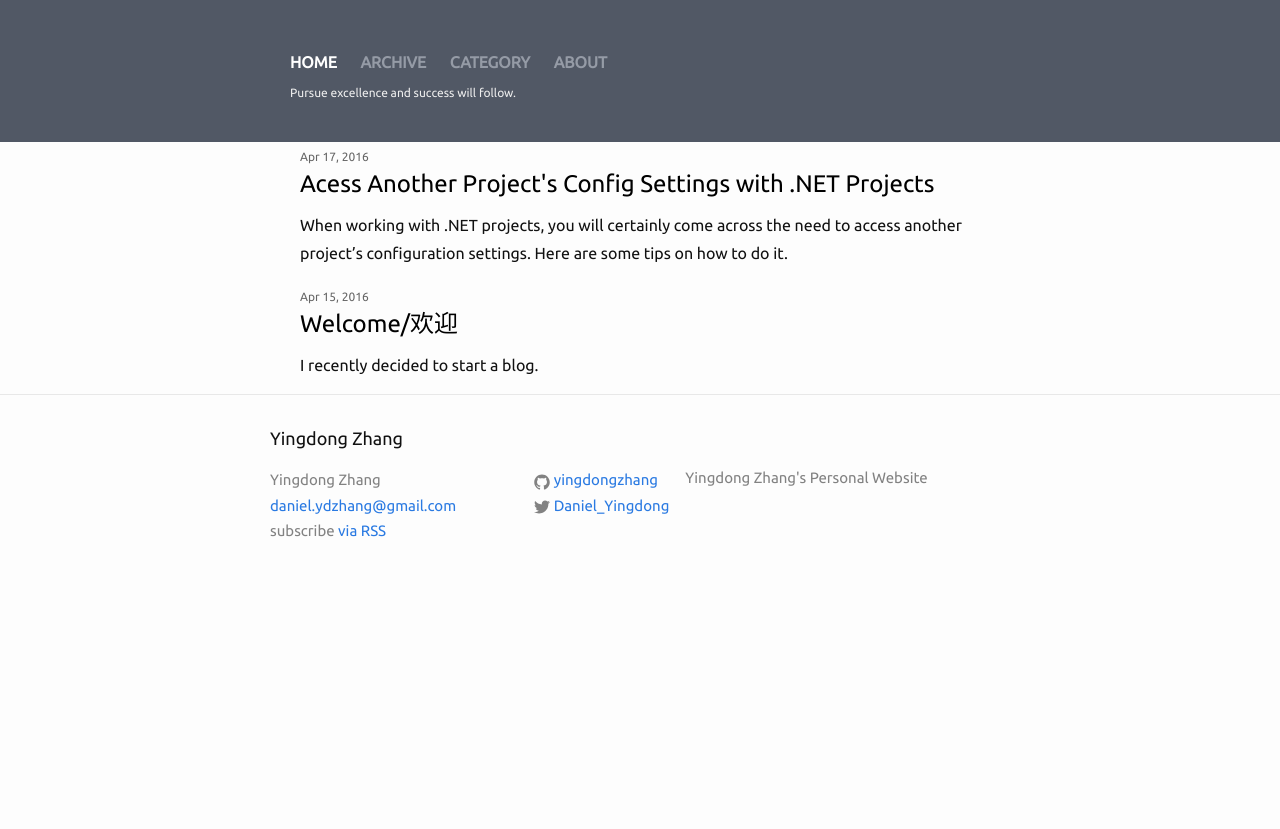
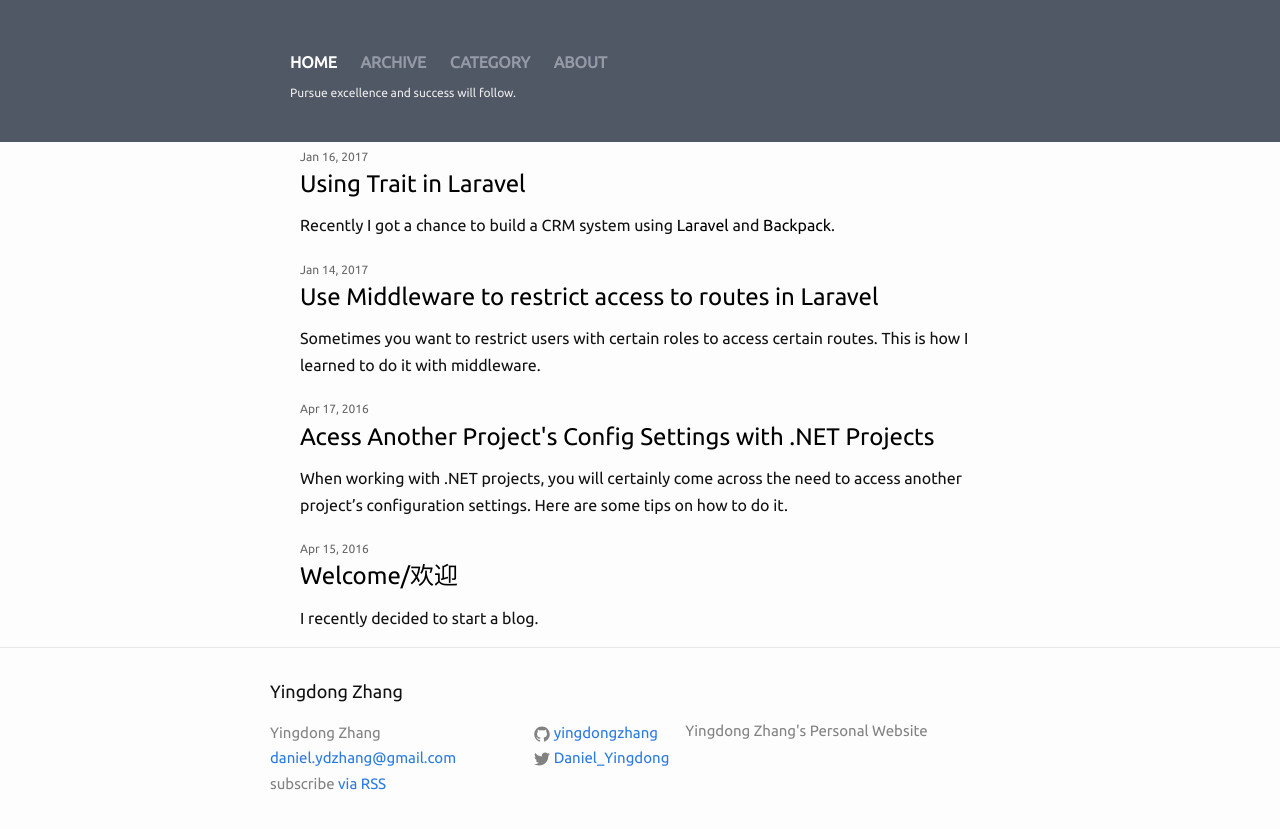
Before and after one commit to yingdongzhang/yingdongzhang.github.io, a Jekyll site: the page built from index.html, in a window 1280 px wide. Shown: the top 829 px of the page. Built offline with Jekyll 4.4.1, drawn with Linux system fonts in a browser that asks for light colours; part of the change alters nothing that is shown.

Commit message:
content: new laravel and laravel backpack posts

````diff
--- a/_config.yml
+++ b/_config.yml
@@ -15,7 +15,7 @@ baseurl: "" # the subpath of your site, e.g. /blog
 url: "http://yingdongzhang.github.io/" # the base hostname & protocol for your site
 twitter_username: Daniel_Yingdong
 github_username:  yingdongzhang
-categories: ["post", ".NET", "diary", "中文"]
+categories: ["post", ".NET", "diary", "中文", "php", "Laravel"]
 
 # Build settings
 markdown: kramdown
--- /dev/null
+++ b/_posts/2017-01-14-use-middleware-to-restrict-access-to-routes-in-laravel.markdown
@@ -0,0 +1,76 @@
+---
+layout: post
+title:  "Use Middleware to restrict access to routes in Laravel"
+date:   2017-01-14 20:30:30 +1100
+categories: [post,php,Laravel]
+comments: true
+---
+
+Sometimes you want to restrict users with certain roles to access certain routes. This is how I learned to do it with middleware.
+
+Consider the situation where you don't want users with role `user` to access the following routes: "permission", "user", and "role", only users with role `admin` can access them.
+
+In Laravel you can do this by creating a middleware, and apply it on the routes you want to perform role check.
+
+The following example is using [Backpack](https://backpackforlaravel.com/) and [Backpack PermissionManager](https://github.com/Laravel-Backpack/PermissionManager).
+
+First I created a middleware called `RoleMiddleware`. And the code is quite simple:
+
+```
+<?php
+
+namespace App\Http\Middleware;
+
+use Closure;
+use Auth;
+
+class RoleMiddleware
+{
+    /**
+     * Handle an incoming request.
+     *
+     * @param  \Illuminate\Http\Request  $request
+     * @param  \Closure  $next
+     * @return mixed
+     */
+    public function handle($request, Closure $next, ...$roles)
+    {
+        if (! $request->user()->hasAnyRole($roles)) {
+            abort(403);
+        }
+
+        return $next($request);
+    }
+}
+```
+
+In my usage the third parameter is an array of roles but it can also be a single variable if it suits your needs. Don't forget to register your middleware in `Kernel.php`:
+
+```
+protected $routeMiddleware = [
+    ...
+    'role' => \App\Http\Middleware\RoleMiddleware::class,
+];
+```
+
+Then in my routes file, I can restrict the access for certain roles by doing:
+
+```
+Route::group(['middleware' => 'role:super admin,admin'], function () {
+    CRUD::resource('permission', '\Backpack\PermissionManager\app\Http\Controllers\PermissionCrudController');
+    CRUD::resource('user', '\Backpack\PermissionManager\app\Http\Controllers\UserCrudController');
+    CRUD::resource('role', '\Backpack\PermissionManager\app\Http\Controllers\RoleCrudController');
+});
+```
+
+Here I say for the following routes only users with role `super admin` and/or `admin` can access the following routes. Then it hits the middleware, the variable `$roles` will be `['super admin', 'admin']`
+
+Of course you still want both normal users and admins to access the non-sensitive areas of your application. In this case you simply apply the same logic on the other routes:
+
+```
+Route::group(['middleware' => 'role:super admin,admin,user'], function () {
+    Route::get('dashboard', '\Backpack\Base\app\Http\Controllers\AdminController@dashboard');
+    CRUD::resource('contact', '\App\Http\Controllers\Admin\ContactCrudController');
+    // ... any other route that is public to every role
+});
+```
--- /dev/null
+++ b/_posts/2017-01-16-using-trait-in-laravel.markdown
@@ -0,0 +1,82 @@
+---
+layout: post
+title:  "Using Trait in Laravel"
+date:   2017-01-16 21:48:30 +1100
+categories: [post,php,Laravel]
+comments: true
+---
+
+Recently I got a chance to build a CRM system using [Laravel](https://laravel.com/) and [Backpack](https://backpackforlaravel.com/).
+
+When building the CRM, I learned how to use Trait in PHP. Trait is a feature introduced in PHP 5.4 that let you create a mixin class which can be added to any other class you want. It can't be instantiated or extended, you simply use it. Literally, you just `use` it, and everything in it becomes a part of the class that uses it.
+
+In my case I wanted to setup permissions to each CRUD functionality based on user's role. If the role has read permission, I want to enable `list` and `show` access in Backpack. If the role has write permission, I want to enable `create` and `update`, so on and so forth.
+
+In Backpack you can setup the access in a CRUD controller by doing:
+
+```
+$this->crud->allowAccess(['list', 'show']);
+$this->crud->denyAccess(['create', 'update', 'delete']);
+```
+
+Considering that I have 5 CRUD controllers for all my models, I don't want to repeat this code in every controller.
+
+So I figured that I can do this using a Trait class.
+
+Simply created a Trait class `app/Traits/Access.php`. And in the Trait class I can do this:
+
+```
+<?php
+
+namespace App\Traits;
+
+use Illuminate\Support\Facades\Auth;
+
+trait Access
+{
+    public function setupAccess()
+    {
+        $user = Auth::user();
+
+        $permissions = [];
+        foreach ($user->roles as $role) {
+            foreach ($role->permissions()->pluck('name') as $permission) {
+                if (!in_array($permission, $permissions)) {
+                    array_push($permissions, $permission);
+                }
+            }
+        }
+
+        if (in_array('read', $permissions)) {
+            $this->crud->allowAccess(['list', 'show']);
+        } else {
+            $this->crud->denyAccess(['list', 'show']);
+        }
+
+        //... setup other permissions
+    }
+}
+```
+
+What's cool (and weird in some way) about the Trait class is that I can just assume `$this->crud` is available to me, because I will be using the Trait in my CRUD controller, and everything that the CRUD controller has will be available to the Trait class.
+
+Then in my controller I only need to import the Trait, use it then call the method in the constructor, or in Backpack's case, in the `setup` method:
+
+```
+use App\Traits\Access;
+
+class UserCrudController extends CrudController
+{
+    use Access;
+
+    public function setup()
+    {
+        $this->setupAccess();
+    }
+    // ... other things
+}
+```
+
+As a result, I can do the same thing in other controllers without repeating the same code in every controller.
+
+It is quite simple but also pretty powerful.
````
